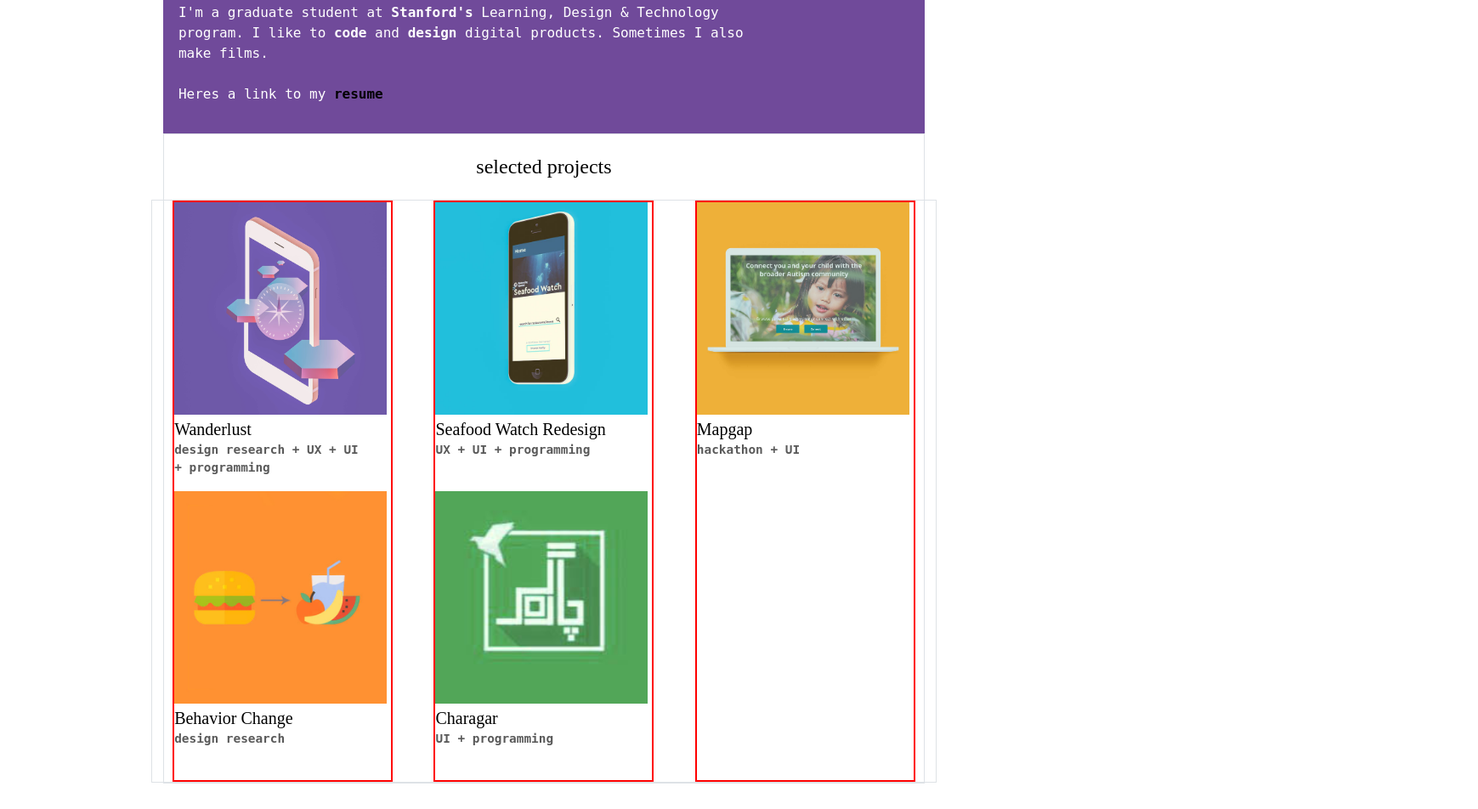
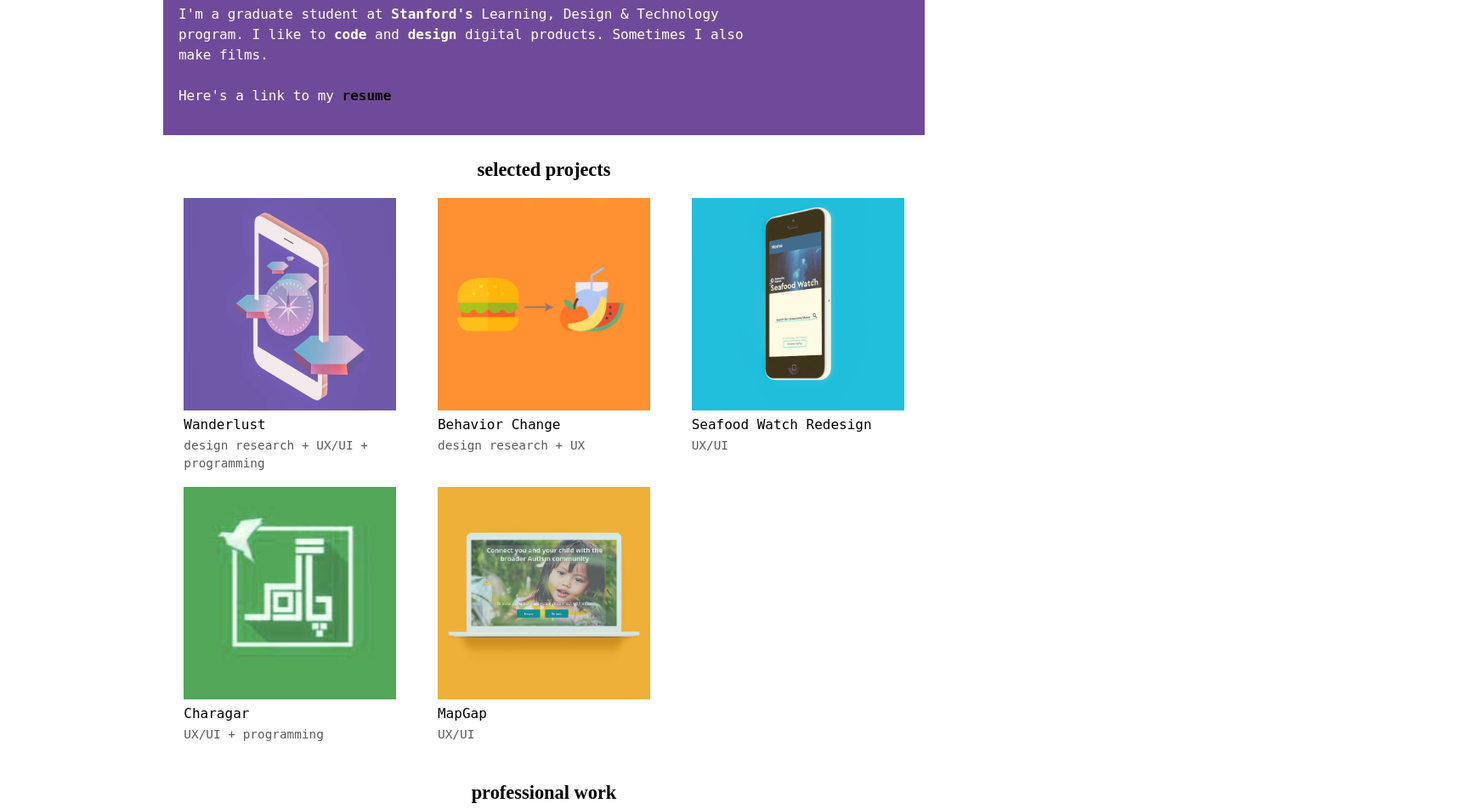
Before and after one commit to aymenr/aymenr.github.io, a plain HTML site: page index.html in a window 1280 px wide. Shown: the part 127-1079 px from the top of the page at 85% size, 1739 px wide, since content can reach past the window. Before the commit the page ends 1049 px from the top, so only its background shows below. Drawn offline with nearby package versions, Linux system fonts and the light colour scheme; a script that the page names is missing.

Commit message:
main section completed

```diff
--- a/index.html
+++ b/index.html
@@ -42,94 +42,97 @@
             <div class="row">
                 <div class="col-md-10">
                     <p>
-                        I'm a graduate student at <b> Stanford's </b> Learning, Design & Technology program. I like to <b>code</b> and <b>design</b> digital products. Sometimes I also make films. <br><br>  Heres a link to my <a href="aymen.pdf"> resume </a>
+                        I'm a graduate student at <b> Stanford's </b> Learning, Design & Technology program. I like to <b>code</b> and <b>design</b> digital products. Sometimes I also make films. <br><br>  Here's a link to my <a href="aymen.pdf"> resume </a>
                     </p>
                 </div>
             </div>
         </div>
 
-            <div class="container-fluid border p-0 main">
+        <p class="mt-4 main-heading text-center"> selected projects </p >
+        <div class="container-fluid main ">
 
+            <div class="row">
+                <div class="tile  col-sm-6 col-md-4">
 
-                <h4 class="my-4 text-center"> selected projects </h4>
+                    <img class="tile-img img-fluid" src="images/wanderlust.jpg"">
 
-                <div class="row border justify-content-around border-r flex-wrap">
-                    <div class="d-flex flex-column border-r">
-                        <div class="tile">
-                            <a href="./wanderlust.html">
-                                <img class ="thumbnail img-fluid" src ="images/wanderlust.jpg"/>
-                                <h5 class=" thumbnail-title"> Wanderlust </h5>
-                                <p class=" thumbnail-subtitle"> design research + UX + UI <br> +  programming </p>
-                            </a>
-                        </div>
-                        <div class="tile">
-                            <a href ="behavior-change.html">
-                                <img class ="thumbnail img-fluid" src ="images/breakfast.jpg">
-                                <h5 class="thumbnail-title"> Behavior Change </h5>
-                                <p class="thumbnail-subtitle"> design research</p>
-                            </a>
+                    <div class="tile-text">
+                        <p class="tile-title"> Wanderlust </p>
+                        <p class="tile-subtitle"> design research + UX/UI + programming </p>
                     </div>
                 </div>
-                    <div class="d-flex flex-column border-r">
-                        <div class="tile">
-                            <a href="./wanderlust.html">
-                                <img class ="thumbnail img-fluid" src ="images/seafood.jpg"/>
-                                <h5 class=" thumbnail-title"> Seafood Watch Redesign </h5>
-                                <p class=" thumbnail-subtitle"> UX + UI + programming </p>
-                            </a>
-                        </div>
-                        <div class="tile">
-                            <a href ="behavior-change.html">
-                                <img class ="thumbnail img-fluid" src ="images/charagar.jpg">
-                                <h5 class="thumbnail-title"> Charagar </h5>
-                                <p class="thumbnail-subtitle"> UI + programming </p>
-                            </a>
+
+                <div class="tile col-sm-6 col-md-4">
+
+                    <img class="tile-img img-fluid" src="images/breakfast.jpg"">
+
+                    <div class="tile-text ">
+                        <p class="tile-title"> Behavior Change </p>
+                        <p class="tile-subtitle"> design research + UX </p>
                     </div>
                 </div>
-                    <div class="d-flex flex-column border-r">
-                        <div class="tile">
-                            <a href="./wanderlust.html">
-                                <img class ="thumbnail img-fluid" src ="images/communicaid.jpg"/>
-                                <h5 class=" thumbnail-title"> Mapgap </h5>
-                                <p class=" thumbnail-subtitle"> hackathon + UI </p>
-                            </a>
-                        </div>
 
+                <div class="tile col-sm-6 col-md-4">
+
+                    <img class="tile-img img-fluid" src="images/seafood.jpg"">
+
+                    <div class="tile-text">
+                        <p class="tile-title"> Seafood Watch Redesign </p>
+                        <p class="tile-subtitle"> UX/UI </p>
                     </div>
                 </div>
             </div>
 
-<!--     <a href="vr-data-viz.html">
-      <img class ="thumbnail" src ="images/patari.jpg">
-      <h3> Data Visualization in Virtual reality </h3>
-      <p> hci research + programming </p>
-  </a>
-<!-- </div>
+             <div class="row">
+                <div class="tile col-sm-6 col-md-4">
+
+                    <img class="tile-img img-fluid" src="images/charagar.jpg"">
+
+                    <div class="tile-text ">
+                        <p class="tile-title"> Charagar </p>
+                        <p class="tile-subtitle"> UX/UI + programming </p>
                     </div>
                 </div>
-<div class="row">
 
+                <div class="tile col-sm-6 col-md-4">
+
+                    <img class="tile-img img-fluid" src="images/communicaid.jpg"">
+
+                    <div class="tile-text ">
+                        <p class="tile-title"> MapGap </p>
+                        <p class="tile-subtitle"> UX/UI </p>
+                    </div>
+                </div>
 
 
             </div>
-<h2> professional work </h2>
+        </div>
+        <p class="mt-4 main-heading text-center"> professional work </p >
+        <div class="container-fluid  ">
+
             <div class="row">
-    <div class="col-sm-4">
-        <a href="./patari.html">
-          <img class ="thumbnail" src ="images/patari-logo.png">
-          <h3 class="thumbnail-title"> Patari </h3>
-          <p> product manager + software engineer </p>
-      </a>
-  </div>
-  <div class="col-sm-4">
-    <a href="images/lightup.html">
-      <img class ="thumbnail" src ="images/lightup-logo.jpg">
-      <h3 class="thumbnail-title"> Lightup </h3>
-      <p> design + software engineering intern </p>
-    </a>
+                <div class="tile  col-sm-6 col-md-4">
 
+                    <img class="tile-img img-fluid" src="images/patari-logo.png"">
+
+                    <div class="tile-text">
+                        <p class="tile-title"> Patari Music </p>
+                        <p class="tile-subtitle"> product manager + software engineer </p>
                     </div>
                 </div>
+
+                <div class="tile col-sm-6 col-md-4">
+
+                    <img class="tile-img img-fluid" src="images/lightup-logo.jpg"">
+
+                    <div class="tile-text ">
+                        <p class="tile-title"> Lightup </p>
+                        <p class="tile-subtitle"> software engineering + design intern </p>
+                    </div>
+                </div>
+            </div>
+        </div>
+
 <hr>
 <div class="container footer">
     <div class="row">
--- a/main.css
+++ b/main.css
@@ -21,6 +21,7 @@ p {
 a {
 	color: black;
 	font-weight: bold;
+
 }
 
 a:hover {
@@ -32,6 +33,9 @@ a:hover, .navbar-light .navbar-nav .nav-link:hover {
 }
 .navbar-light .navbar-nav .nav-link {
 	color:black;
+}
+.navbar a {
+		font-size: 1.1rem;
 }
 .selected, .selected:hover  {
 	text-decoration: line-through;
@@ -46,26 +50,37 @@ a:hover, .navbar-light .navbar-nav .nav-link:hover {
 	color:white;
 }
 
-
-.thumbnail {
+.tile {
+	 text-align: center;
+}
+.tile-img {
 	width:250px;
-	margin-right: 5px;
 
 }
-
-.thumbnail-title {
+.tile-text {
+	text-align: left;
+	margin-left: auto;
+	margin-right: auto;
+	max-width:250px;
+}
+.tile-title {
 	margin-top: 5px;
 	margin-bottom: 2px;
 
 }
 
-.thumbnail-subtitle {
+.tile-subtitle {
 	font-size:0.9em;
 	color:#5A5A5A;
 }
-.tile {
-	min-height: 340px;
+
+.main-heading {
+	font-size: 1.4em;
+	font-weight: bold;
+	font-family: "Apercu",serif !important ;
 }
+
+
 /*
 .header p {
 	font-size: 1em
@@ -79,10 +94,7 @@ hr {
     margin: 1em 0;
     padding: 0;
 }
-.main {
-	margin-top:50px;
-	padding:0;
-}
+
 .logo {
 	width:15%;
 }
```
Lines whose indentation alone changed are shown as unchanged.
